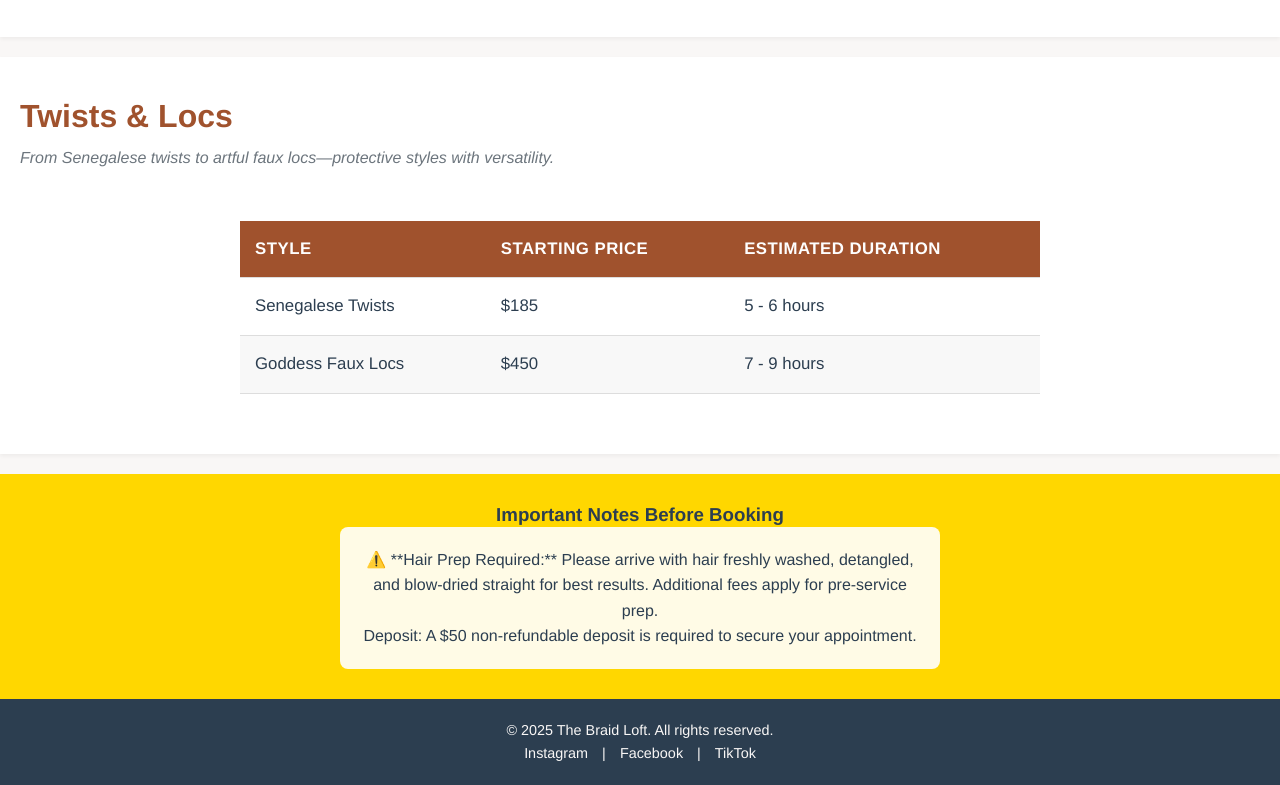
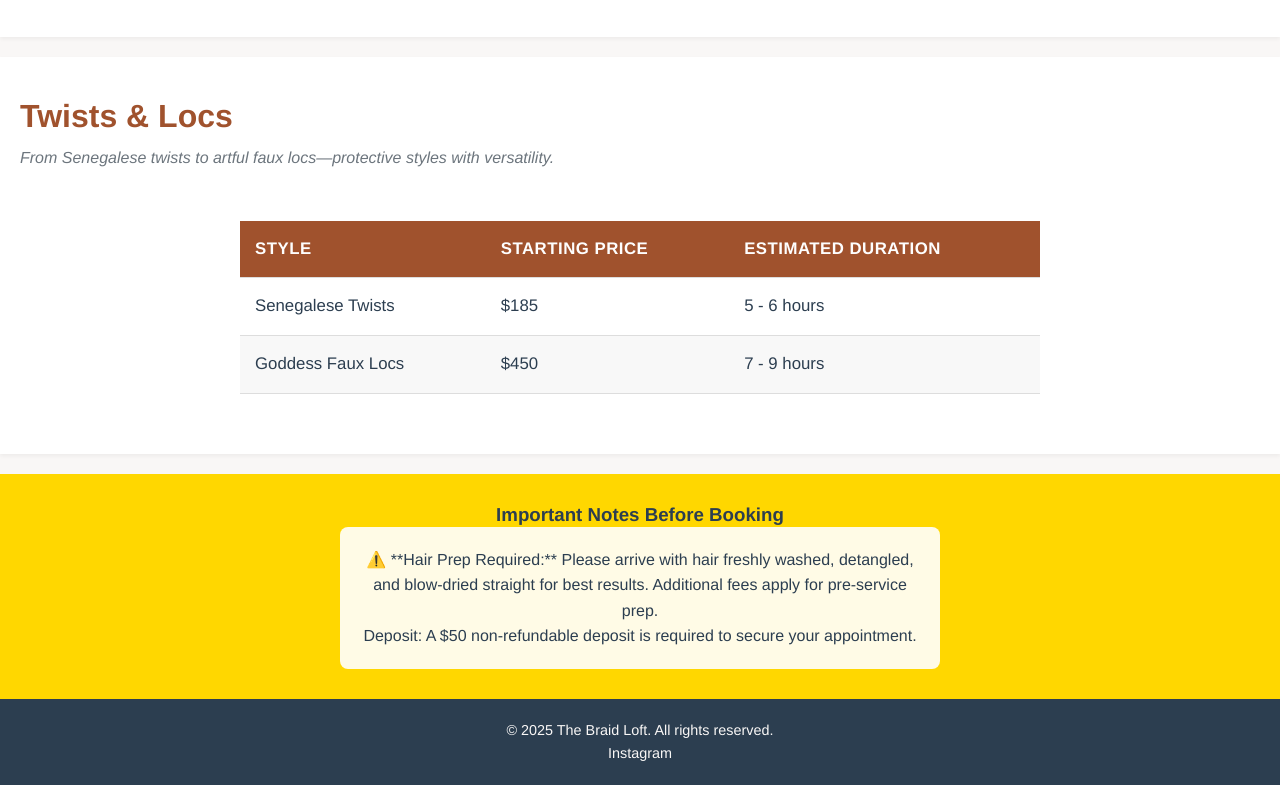
Before and after one commit to dtraore320/Final-project153f25, a plain HTML site: page M05 Update 1/services.html in a window 1280 px wide. Shown: the part 748-1533 px from the top of the page. Drawn offline with Linux system fonts and the light colour scheme.

Commit message:
M05 pdate 1 final

```diff
--- a/M05 Update 1/services.html
+++ b/M05 Update 1/services.html
@@ -106,8 +106,7 @@
         <div class="footer-content">
             <p>&copy; 2025 The Braid Loft. All rights reserved.</p>
             <div class="social-links">
-                <a href="https://www.instagram.com/thebraid_loft?igsh=aHlvMGVrdHBwdHFi&utm_source=qr">Instagram</a> | <a href="The Braid Loft">Facebook</a> | <a href="The Braid Loft">TikTok</a>
-            </div>
+                <a href="https://www.instagram.com/thebraid_loft?igsh=aHlvMGVrdHBwdHFi&utm_source=qr">Instagram</a>
         </div>
     </footer>
 
```
Also changed, not shown: M05 Update 1/about.html (+1 -1 lines), M05 Update 1/contact.html (+1 -1 lines), M05 Update 1/gallery.html (+1 -1 lines), M05 Update 1/index.html (+1 -2 lines).
